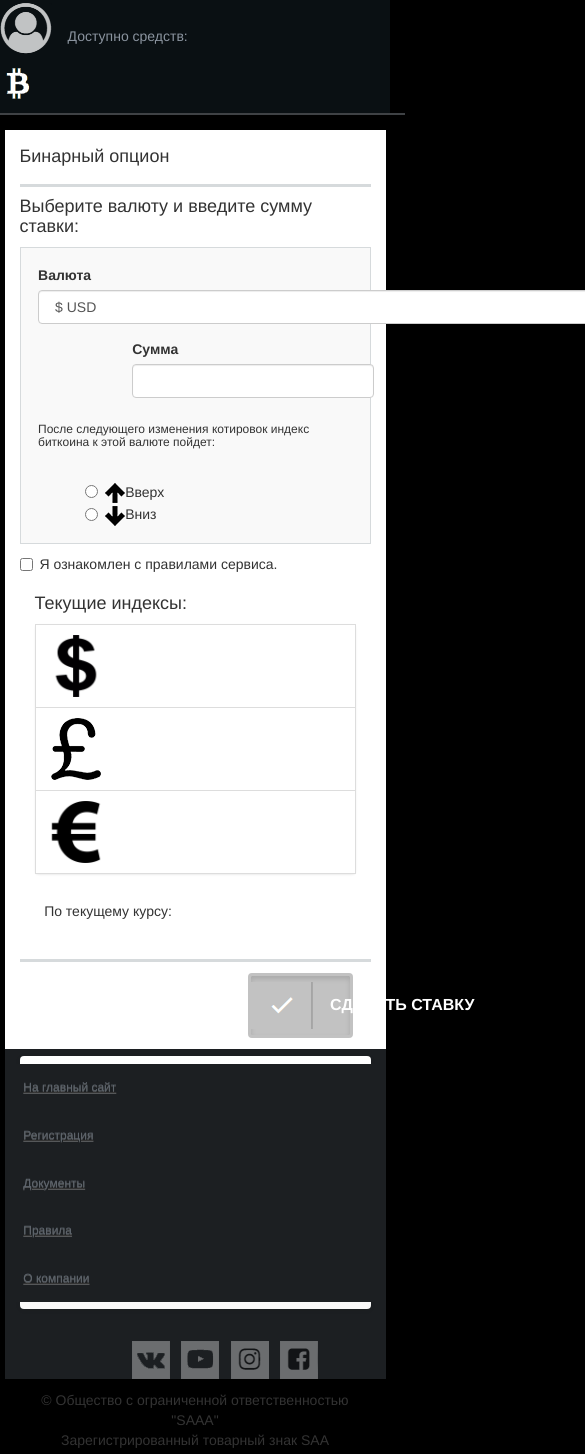
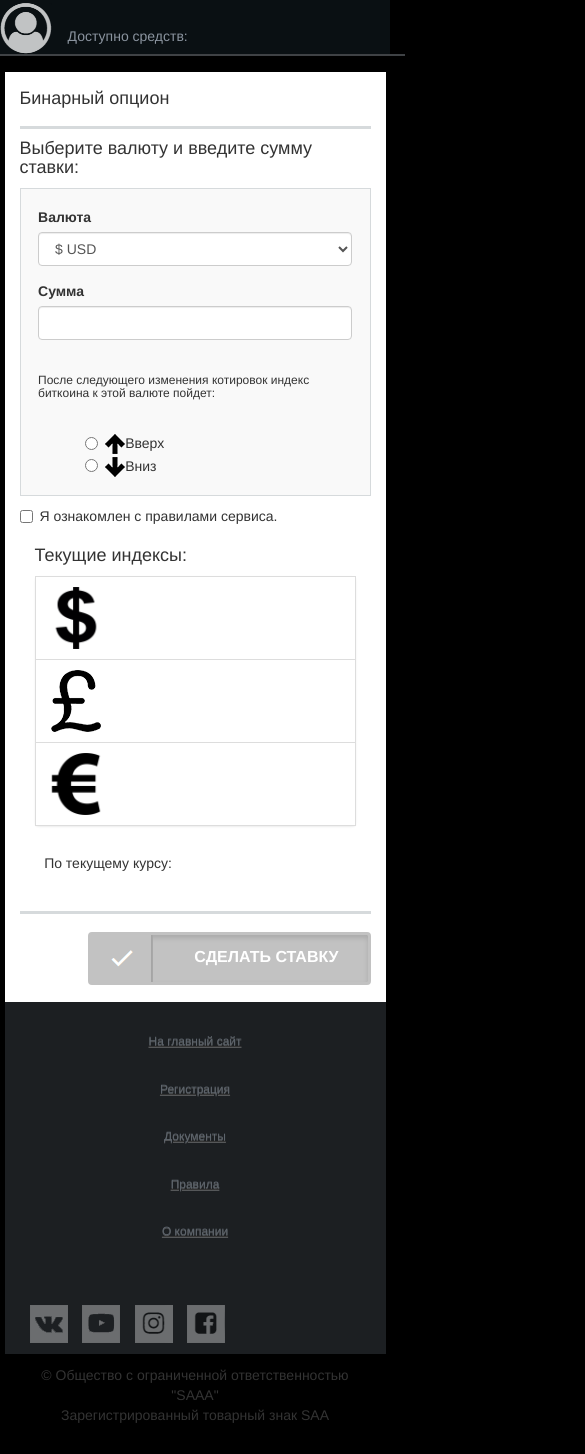
Before and after one commit to A1nu/neotechtask, a website: page src/index.html in a window 390 px wide. Shown: the part 78-1532 px from the top of the page, 585 px wide, since content can reach past the window. After the commit the page ends 1506 px from the top, so only its background shows below. Drawn offline with Linux system fonts and the light colour scheme; no server answers.

Commit message:
Fixing design for mobile platform

```diff
--- a/src/index.html
+++ b/src/index.html
@@ -35,7 +35,7 @@
                     </div>
                 </div>
             </div>
-            <div class="col-md-1 col-sm-1 right">
+            <div class="col-md-1 hidden-xs right">
                 <img class="bt-logo" src="images/btclogo.png">
             </div>
         </div>
@@ -51,6 +51,8 @@
                             <h4>Выберите валюту и введите сумму ставки:</h4>
                             <div class="choosing-form">
                                 <form class="form-inline">
+                                    <div class="row">
+                                        <div class="col-md-6">
                                             <div class="form-group">
                                                 <label for="currency">Валюта</label>
                                                 <select class="form-control currency" id="currency">
@@ -59,9 +61,13 @@
                                                     <option value="2">&euro; EUR</option>
                                                 </select>
                                             </div>
+                                        </div>
+                                        <div class="col-md-6">
                                             <div class="form-group input-summ">
                                                 <label for="summ">Сумма</label>
                                                 <input type="number" class="form-control summ" id="summ">
+                                            </div>
+                                        </div>
                                     </div>
                                 </form>
                                 <h6>После следующего изменения котировок индекс биткоина к этой валюте пойдет:</h6>
--- a/src/scss/style.scss
+++ b/src/scss/style.scss
@@ -81,12 +81,11 @@ body {
               border: 1px solid #d6dadc;
               padding: 5%;
               .currency {
-                width: 220%;
+                width: 100%;
               }
               .input-summ {
-                padding-left: 30%;
                 .summ {
-                  width: 110%;
+                  width: 100%;
                 }
               }
               h6 {
@@ -198,9 +197,10 @@ body {
       .footer-left {
         padding-top: 2%;
         .navbar, .navbar-nav {
-          background-color: #1c1f22;
+          background: none;
+          border: none;
           float: none;
-          border: none;
+          box-shadow: none;
           li {
             padding: 1%;
             text-decoration: underline;
@@ -229,3 +229,21 @@ body {
     text-align: center;
   }
 }
+
+@media (max-width: 767px) {
+  body .wrapper .main-content .mid-content .low .btn {
+    display: inline-block;
+    width: auto;
+    margin: 5% auto;
+    padding: 0 20% 0 0;
+    float: right;
+  }
+  .navbar {
+    text-align: center;
+  }
+  body .wrapper .bottom-content .footer-right .img-row {
+    padding-top: 3%;
+    padding-bottom: 3%;
+    padding-left: 0;
+  }
+}
```
Also changed, not shown: src/css/style.css. Lines whose indentation alone changed are shown as unchanged.
